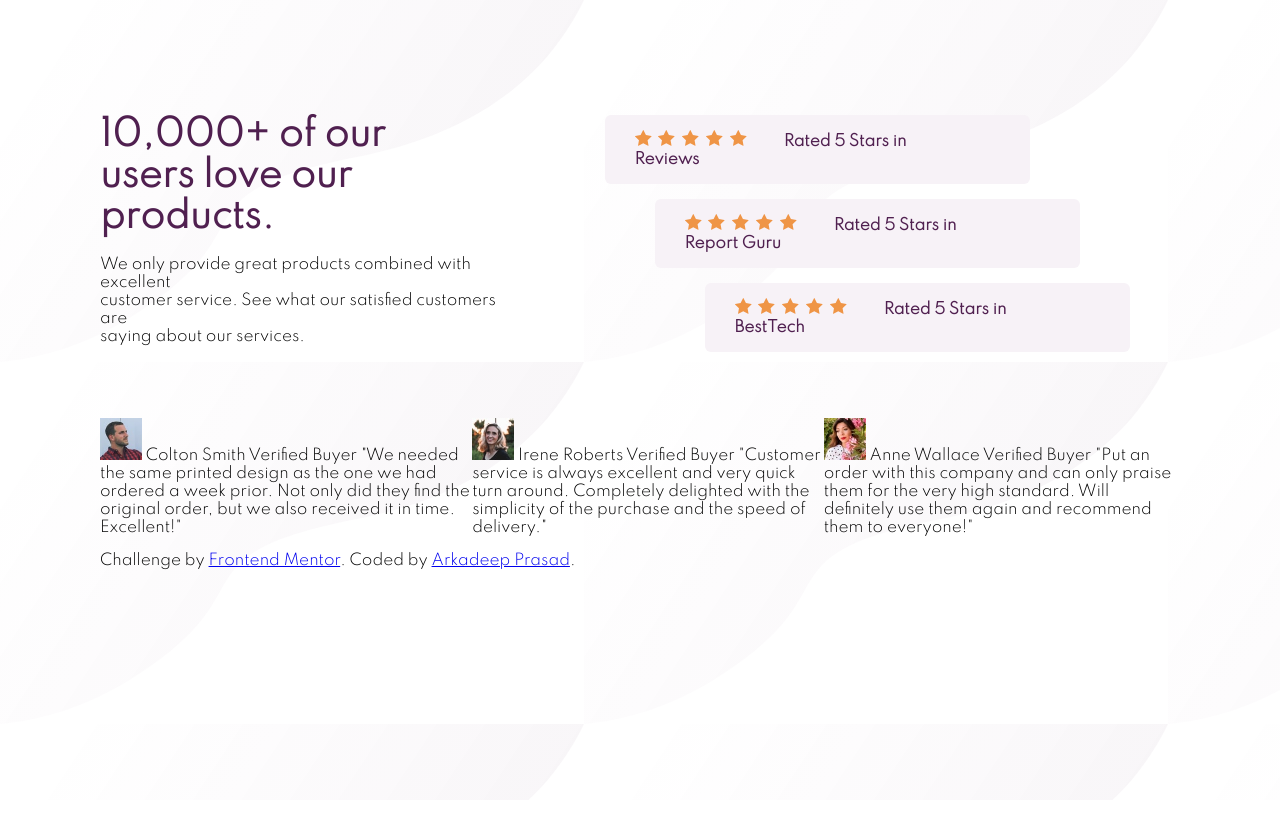
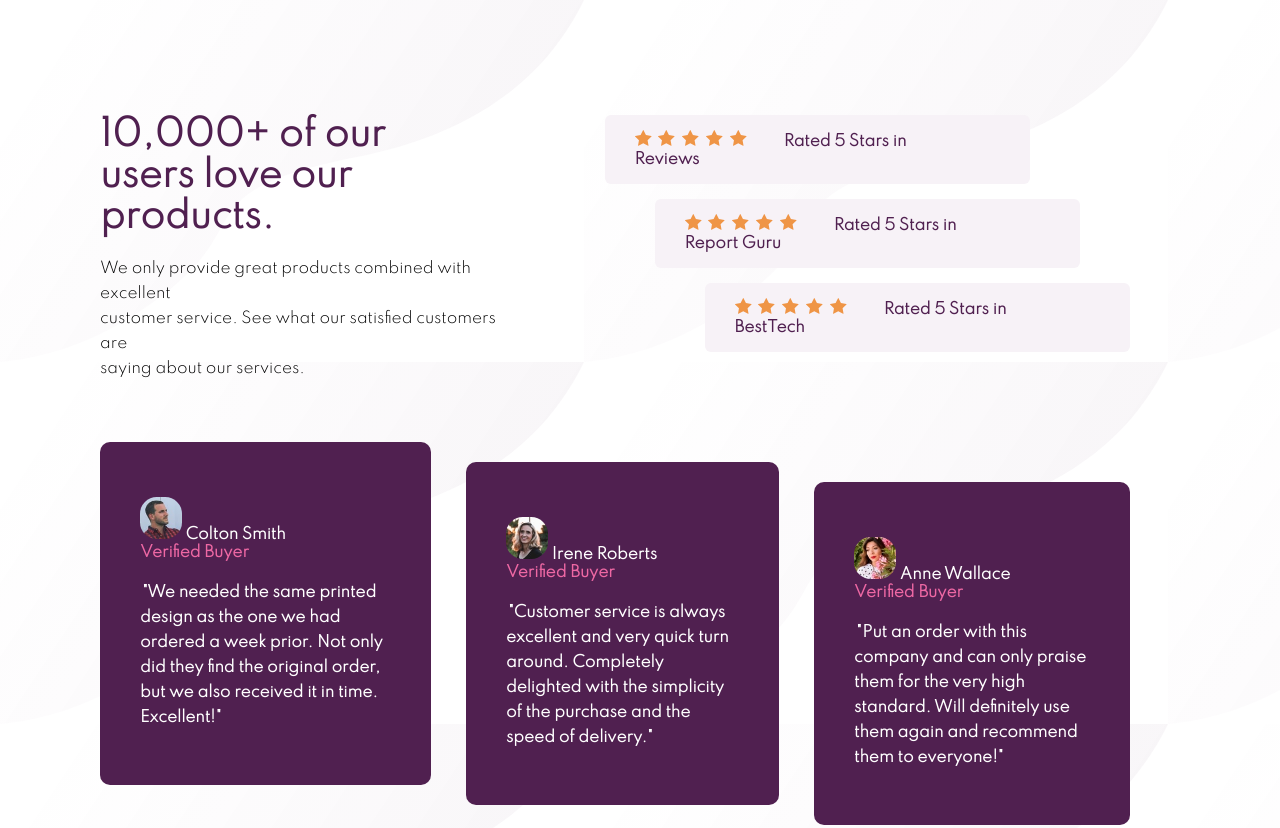
Before and after one commit to deeparka/Social-proof-section, a plain HTML site: page social-proof-section-master/index.html in a window 1280 px wide. Shown: the top 828 px of the page. Before the commit the page ends 800 px from the top, so only its background shows below. Drawn offline with Linux system fonts and the light colour scheme.

Commit message:
added some div in html and added buyer style in css

```diff
--- a/social-proof-section-master/index.html
+++ b/social-proof-section-master/index.html
@@ -15,17 +15,21 @@
             <div class="headline-rate">
                 <div class="headline">
                     <p class="headline-paragraph">
-                        <span
-                            >10,000+ of our <br />
+                        <span class="head">
+                            10,000+ of our <br />
                             users love our <br />
                             products.</span
                         ><br />
                         <br />
-                        We only provide great products combined with excellent
-                        <br />
-                        customer service. See what our satisfied customers are
-                        <br />
-                        saying about our services.
+                        <span class="head-gap">
+                            We only provide great products combined with
+                            excellent
+                            <br />
+                            customer service. See what our satisfied customers
+                            are
+                            <br />
+                            saying about our services.
+                        </span>
                     </p>
                 </div>
                 <div class="rate">
@@ -117,10 +121,18 @@
                             width="42"
                             height="42"
                         />
-                        Colton Smith Verified Buyer "We needed the same printed
-                        design as the one we had ordered a week prior. Not only
-                        did they find the original order, but we also received
-                        it in time. Excellent!"
+                        <span class="outer-colton">
+                            <span class="name">Colton Smith</span> <br />
+                            <span class="verified-buyer"> Verified Buyer </span>
+                            <br />
+                            <br />
+                            <span class="quotes">
+                                "We needed the same printed design as the one we
+                                had ordered a week prior. Not only did they find
+                                the original order, but we also received it in
+                                time. Excellent!"
+                            </span>
+                        </span>
                     </p>
                 </div>
                 <div class="irene">
@@ -131,10 +143,18 @@
                             width="42"
                             height="42"
                         />
-                        Irene Roberts Verified Buyer "Customer service is always
-                        excellent and very quick turn around. Completely
-                        delighted with the simplicity of the purchase and the
-                        speed of delivery."
+                        <span class="outer-irene">
+                            <span class="name">Irene Roberts</span> <br />
+                            <span class="verified-buyer"> Verified Buyer </span>
+                            <br />
+                            <br />
+                            <span class="quotes">
+                                "Customer service is always excellent and very
+                                quick turn around. Completely delighted with the
+                                simplicity of the purchase and the speed of
+                                delivery."
+                            </span>
+                        </span>
                     </p>
                 </div>
                 <div class="anne">
@@ -145,10 +165,18 @@
                             width="42"
                             height="42"
                         />
-                        Anne Wallace Verified Buyer "Put an order with this
-                        company and can only praise them for the very high
-                        standard. Will definitely use them again and recommend
-                        them to everyone!"
+                        <span class="outer-anne">
+                            <span class="name">Anne Wallace</span> <br />
+                            <span class="verified-buyer"> Verified Buyer </span>
+                            <br />
+                            <br />
+                            <span class="quotes">
+                                "Put an order with this company and can only
+                                praise them for the very high standard. Will
+                                definitely use them again and recommend them to
+                                everyone!"
+                            </span>
+                        </span>
                     </p>
                 </div>
             </div>
--- a/social-proof-section-master/style.css
+++ b/social-proof-section-master/style.css
@@ -8,6 +8,11 @@ body {
     font-size: 15px;
 }
 
+/* div.container {
+    display: flex;
+    flex-direction: column;
+} */
+
 div.container div.headline-rate {
     display: flex;
     justify-content: space-between;
@@ -15,21 +20,27 @@ div.container div.headline-rate {
 
 div.container div.buyer {
     display: flex;
+    justify-content: space-between;
+    align-items: flex-start;
+    /* flex-wrap: nowrap; */
 }
 
 div.container div div p.headline-paragraph {
     padding-right: 100px;
 }
 
-div.container div div p.headline-paragraph span {
+div.container div div p.headline-paragraph span.head {
     font-weight: 900;
     font-size: 35px;
     color: #502050;
 }
 
-div.container div div div p {
-    background-color: hsl(300, 24%, 96%);
-    border: hsl(300, 24%, 96%);
+div.container div div p.headline-paragraph span.head-gap {
+    line-height: 25px;
+}
+
+div.container div.headline-rate div div p {
+    background-color: #f7f2f7;
     border-radius: 6px;
     padding: 15px 0;
     padding-left: 30px;
@@ -59,3 +70,55 @@ div.container div div.rate div p span {
 div.container div div.rate div p img {
     margin-right: 3px;
 }
+
+/* div.container div.buyer div {
+    justify-content: flex-start;
+} */
+
+div.container div.buyer div {
+    background-color: #502050;
+    border-radius: 10px;
+    margin: 10px 0;
+    margin-right: 35px;
+    padding: 40px;
+}
+
+div.container div.buyer div.anne {
+    margin-right: 50px;
+}
+
+div.container div.buyer div p img {
+    border-radius: 40%;
+}
+
+div.container div.buyer div p span {
+    color: #ffffff;
+    font-weight: bold;
+}
+
+div.container div.buyer div p span span.verified-buyer {
+    color: #ee68a4;
+}
+
+div.container div.buyer div p span span.quotes {
+    line-height: 25px;
+    padding: 2px;
+}
+
+div.container div.buyer div.colton {
+    margin-bottom: 150px;
+}
+
+div.container div.buyer div.irene {
+    margin-bottom: 120px;
+    margin-top: 30px;
+}
+
+div.container div.buyer div.anne {
+    margin-bottom: 30px;
+    margin-top: 50px;
+}
+
+.name {
+    margin-top: 0;
+}
```
